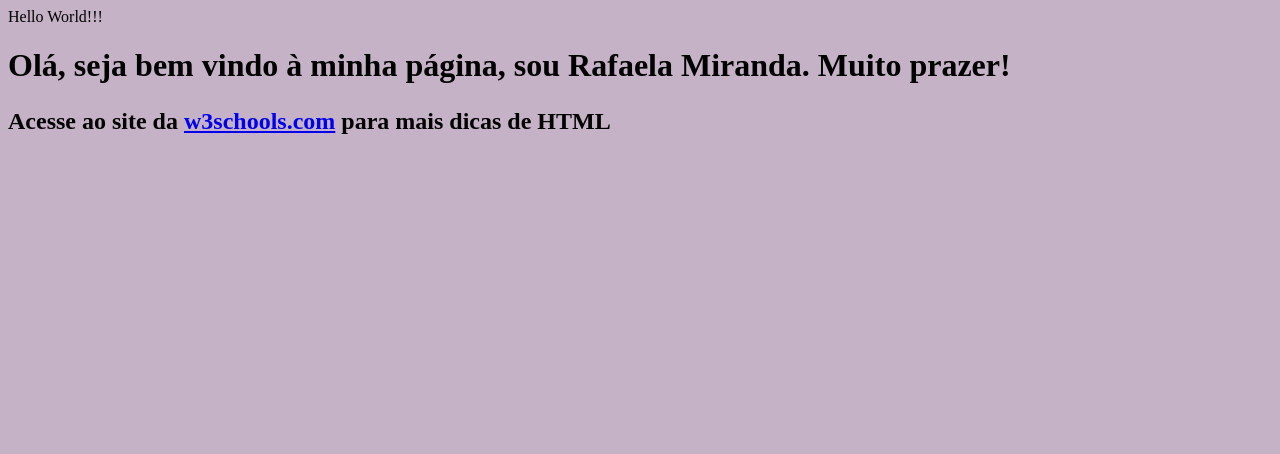
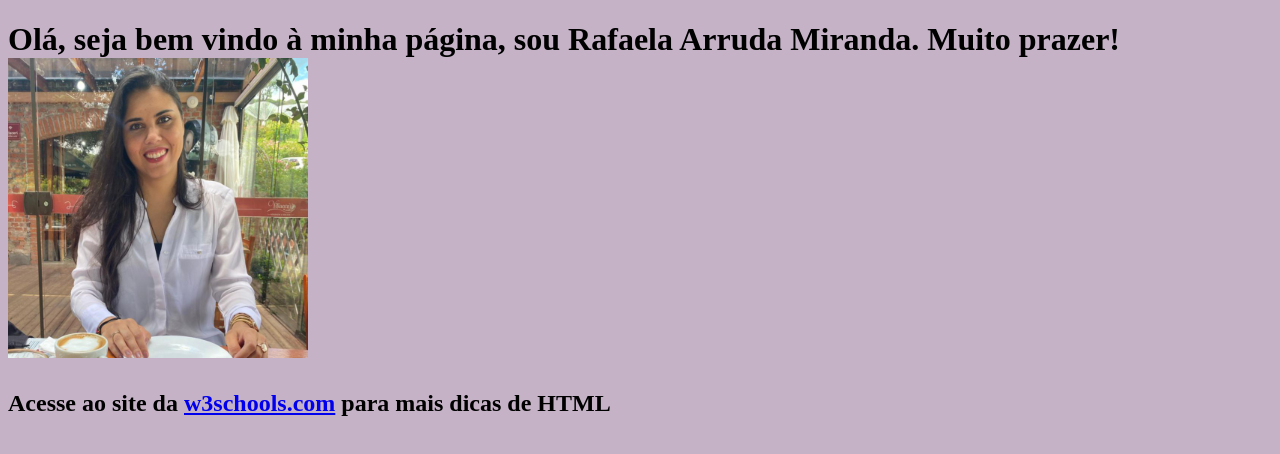
Before and after one commit to rafaelaamiranda/rafaelaamiranda.github.io, a plain HTML site: page index.html in a window 1280 px wide. Drawn offline with Linux system fonts and the light colour scheme.

Commit message:
Adiciona foto pessoal

```diff
--- a/index.html
+++ b/index.html
@@ -1,4 +1,3 @@
-Hello World!!!
 <!DOCTYPE html>
 <html lang="en">
 <head>
@@ -14,7 +13,8 @@ Hello World!!!
     </style>
 </head>
 <body>
-    <h1> Olá, seja bem vindo à minha página, sou <strong>Rafaela Miranda</strong>. Muito prazer!
+    <h1> Olá, seja bem vindo à minha página, sou <strong>Rafaela Arruda Miranda</strong>. Muito prazer!
+        <img src="rafaelaMiranda.jpeg"width="300px">
         <h2><p>Acesse ao site da <a href="https://www.w3schools.com">w3schools.com</a> para mais dicas de HTML</p></h2>
 </body>
 </html>
```
Also changed, not shown: rafaelaMiranda.jpeg (added).
